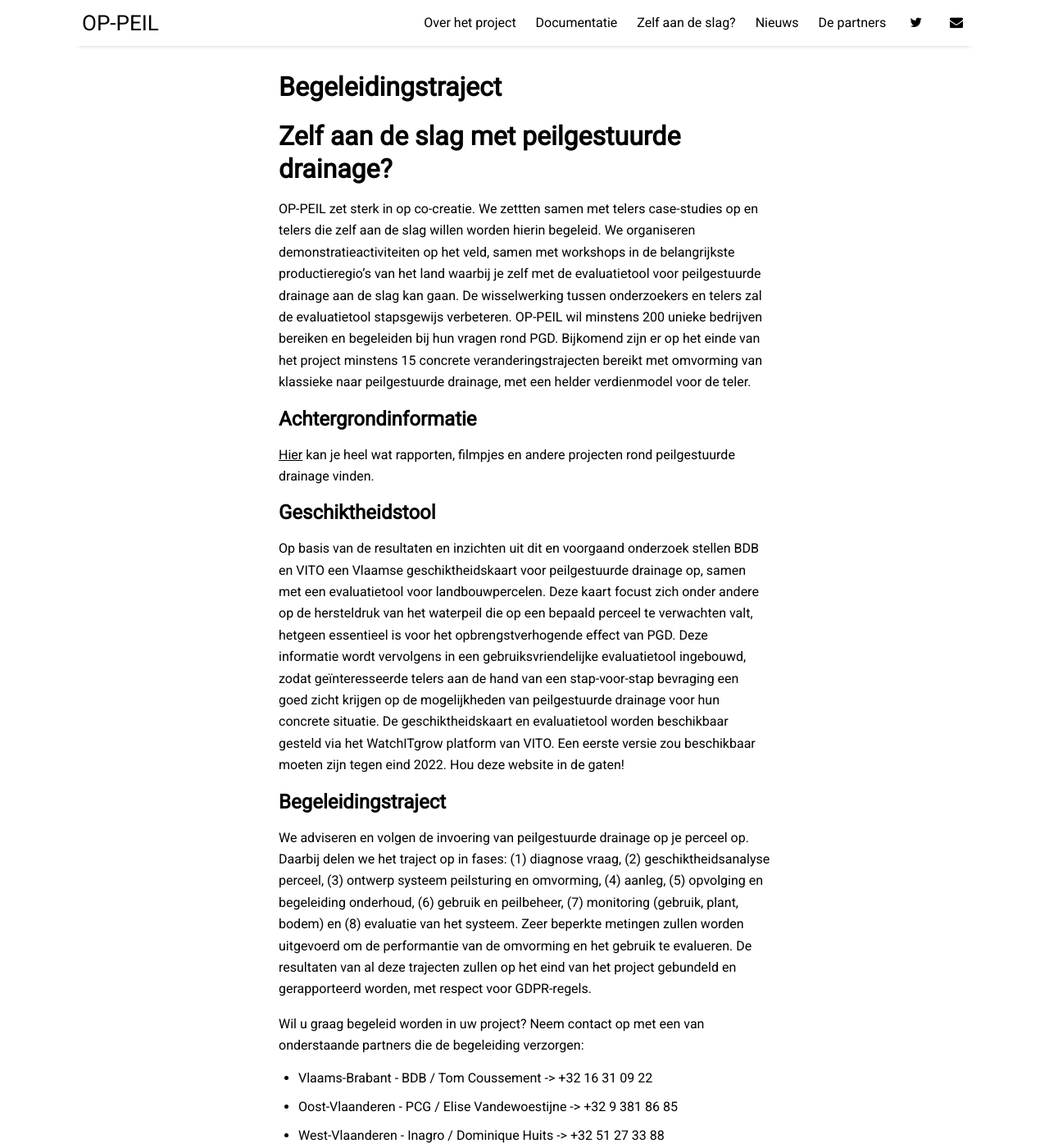
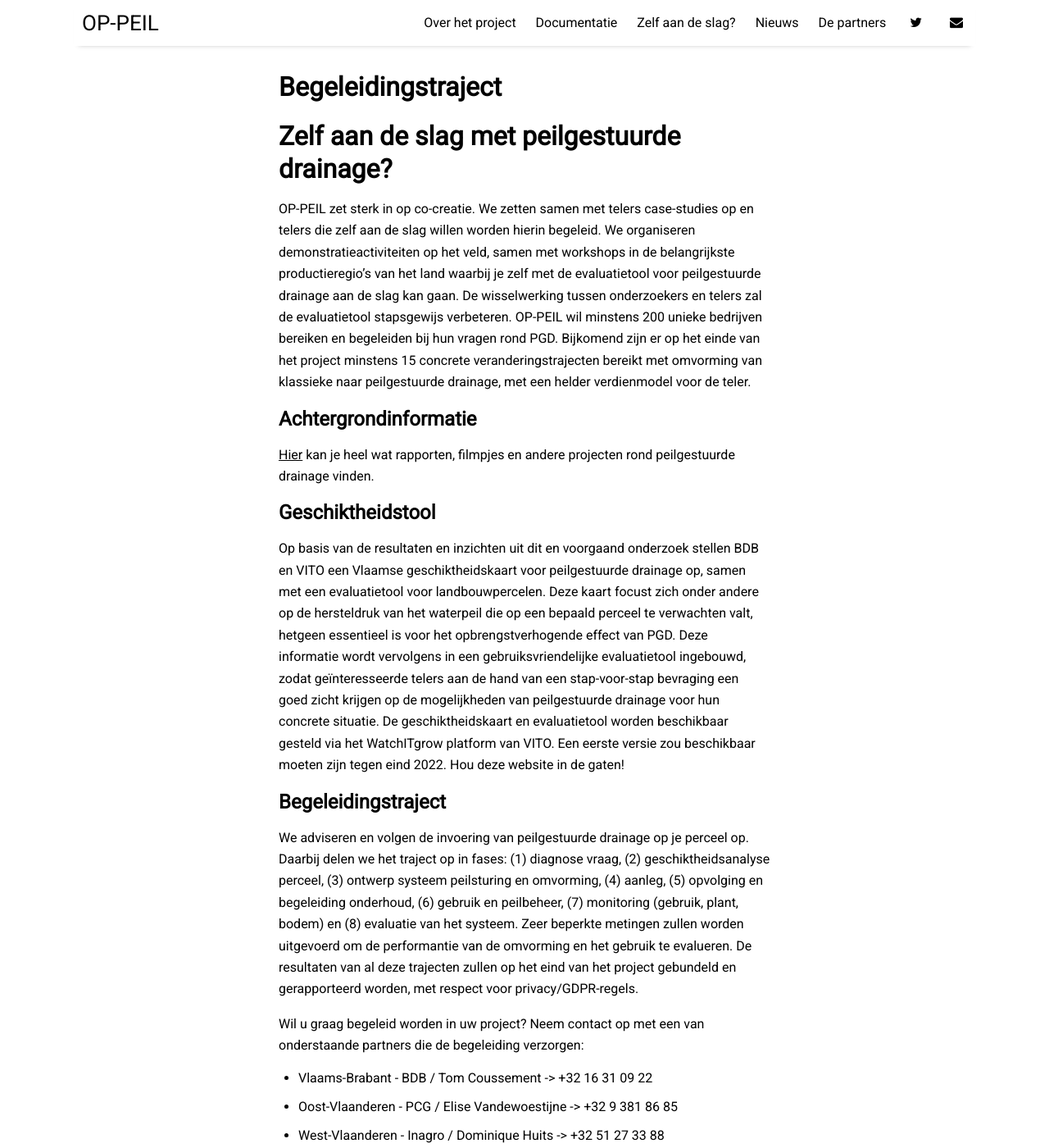
Before and after one commit to sarahgarre/op-peil, a Jekyll site: the page built from pages/action.md, in a window 1280 px wide and 1400 px high. Shown: the whole window at 82% size. Built offline with Jekyll 4.4.1, drawn with Linux system fonts in a browser that asks for light colours; nearby versions of some CDN libraries.

Commit message:
Update action.md

```diff
--- a/pages/action.md
+++ b/pages/action.md
@@ -6,7 +6,7 @@ permalink: /action
 ---
 
 # Zelf aan de slag met peilgestuurde drainage?
-OP-PEIL zet sterk in op co-creatie. We zettten samen met telers case-studies op en telers die zelf aan de slag willen worden hierin begeleid.
+OP-PEIL zet sterk in op co-creatie. We zetten samen met telers case-studies op en telers die zelf aan de slag willen worden hierin begeleid.
 We organiseren demonstratieactiviteiten op het veld, samen met workshops in de belangrijkste productieregio’s van het land waarbij je zelf met de evaluatietool voor peilgestuurde drainage aan de slag
 kan gaan. De wisselwerking tussen onderzoekers en telers zal de evaluatietool stapsgewijs verbeteren.
 OP-PEIL wil minstens 200 unieke bedrijven bereiken en begeleiden bij hun vragen rond PGD.
@@ -22,7 +22,7 @@ voor de teler.
 Op basis van de resultaten en inzichten uit dit en voorgaand onderzoek stellen BDB en VITO een Vlaamse geschiktheidskaart voor peilgestuurde drainage op, samen met een evaluatietool voor landbouwpercelen. Deze kaart focust zich onder andere op de hersteldruk van het waterpeil die op een bepaald perceel te verwachten valt, hetgeen essentieel is voor het opbrengstverhogende effect van PGD. Deze informatie wordt vervolgens in een gebruiksvriendelijke evaluatietool ingebouwd, zodat geïnteresseerde telers aan de hand van een stap-voor-stap bevraging een goed zicht krijgen op de mogelijkheden van peilgestuurde drainage voor hun concrete situatie. De geschiktheidskaart en evaluatietool worden  beschikbaar gesteld via het WatchITgrow platform van VITO. Een eerste versie zou beschikbaar moeten zijn tegen eind 2022. Hou deze website in de gaten!
 
 ## Begeleidingstraject
-We adviseren en volgen de invoering van peilgestuurde drainage op je perceel op. Daarbij delen we het traject op in fases: (1) diagnose vraag, (2) geschiktheidsanalyse perceel, (3) ontwerp systeem peilsturing en omvorming, (4) aanleg, (5) opvolging en begeleiding onderhoud, (6) gebruik en peilbeheer, (7) monitoring (gebruik, plant, bodem) en (8) evaluatie van het systeem. Zeer beperkte metingen zullen worden uitgevoerd om de performantie van de omvorming en het gebruik te evalueren. De resultaten van al deze trajecten zullen op het eind van het project gebundeld en gerapporteerd worden, met respect voor GDPR-regels.
+We adviseren en volgen de invoering van peilgestuurde drainage op je perceel op. Daarbij delen we het traject op in fases: (1) diagnose vraag, (2) geschiktheidsanalyse perceel, (3) ontwerp systeem peilsturing en omvorming, (4) aanleg, (5) opvolging en begeleiding onderhoud, (6) gebruik en peilbeheer, (7) monitoring (gebruik, plant, bodem) en (8) evaluatie van het systeem. Zeer beperkte metingen zullen worden uitgevoerd om de performantie van de omvorming en het gebruik te evalueren. De resultaten van al deze trajecten zullen op het eind van het project gebundeld en gerapporteerd worden, met respect voor privacy/GDPR-regels.
 
 Wil u graag begeleid worden in uw project? Neem contact op met een van onderstaande partners die de begeleiding verzorgen:
 - Vlaams-Brabant - BDB / Tom Coussement -> +32 16 31 09 22
```
